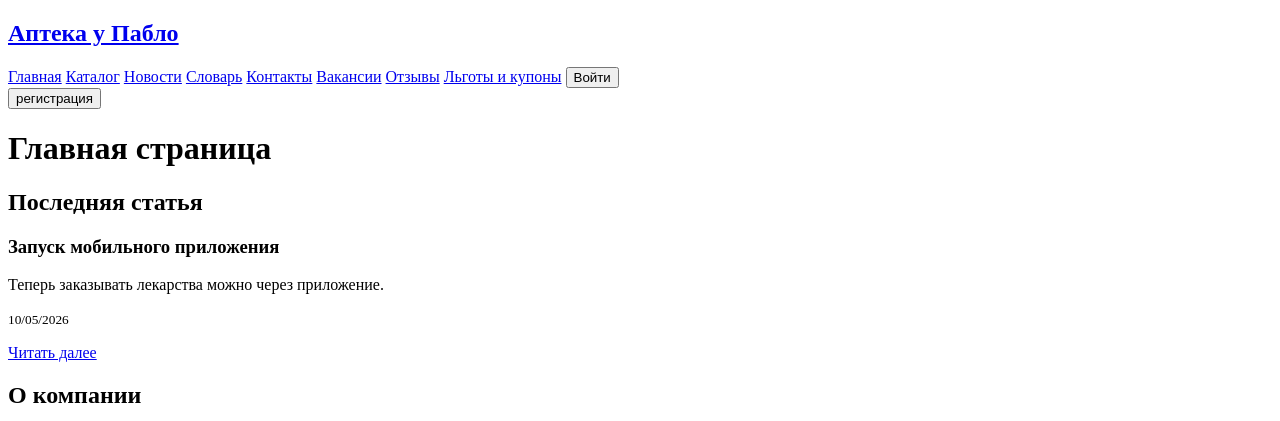
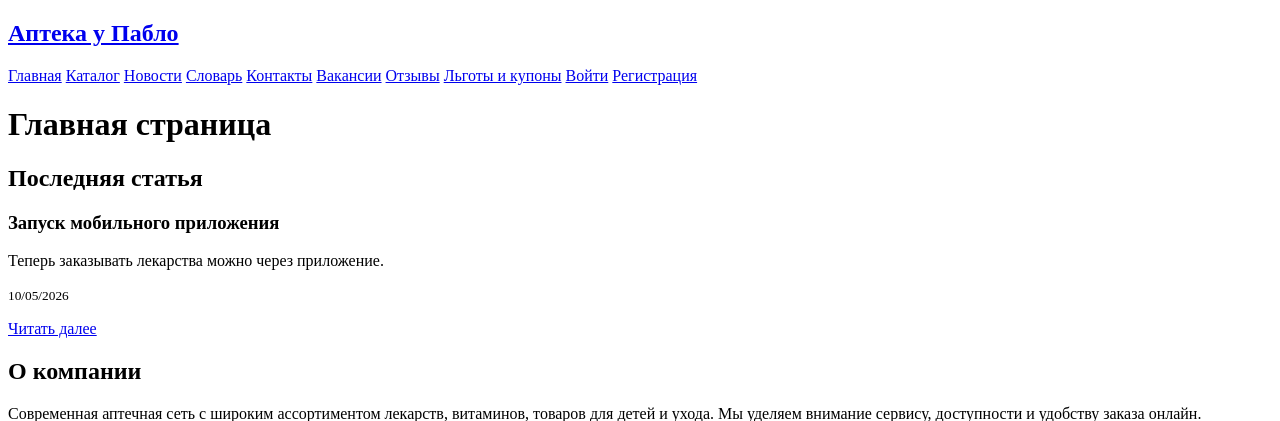
Before and after one commit to DermenDark/Pharmacy, a Django app: page / in a window 1280 px wide. Shown: the top 421 px of the page. Run offline with Django 5.2, Linux system fonts and the light colour scheme; data comes from the database, SQL or seed files in the repository.

Commit message:
finalgit add .!

```diff
--- a/templates/includes/header.html
+++ b/templates/includes/header.html
@@ -128,14 +128,8 @@
                     <button type="submit">Выйти</button>
                 </form>
             {% else %}
-                <form action="{% url 'login_view' %}" method="get" style="display:inline;">
-                    <button type="submit">Войти</button>
-                </form>
-                <form method="post">
-                <form action="{% url 'register_view' %}" method="get" style="display:inline;">
-                    <button type="submit">регистрация</button>
-                </form>
-                </form>
+                <a href="{% url 'login_view' %}">Войти</a>
+                <a href="{% url 'register_view' %}">Регистрация</a>
             {% endif %}
         </nav>
         <h1></h1>
```
